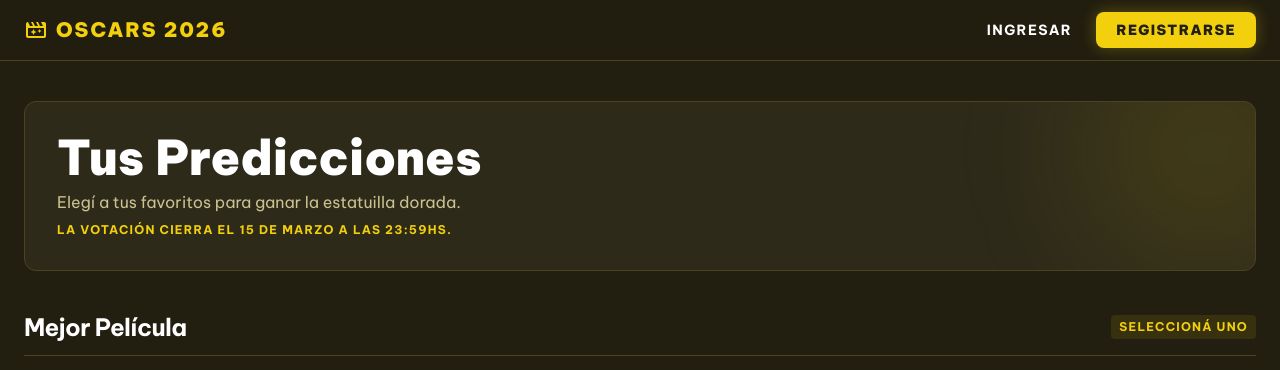
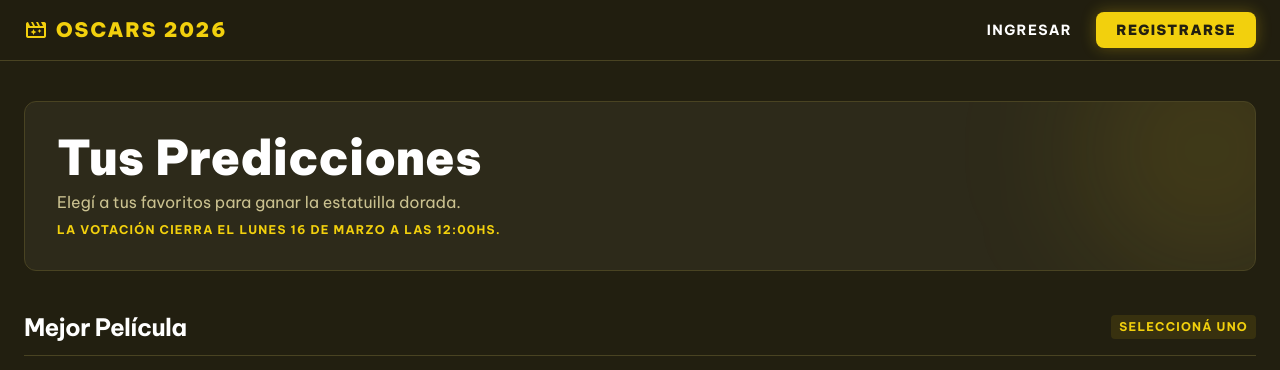
Before and after one commit to fabricio00101/prode-oscar, a Django app: page / in a window 1280 px wide. Shown: the top 370 px of the page. Run offline with Django 5.2, Linux system fonts and the light colour scheme; data comes from the database, SQL or seed files in the repository; some libraries are stand-ins or nearby versions.

Commit message:
Fix timezone issue and extend deadline to March 16th 12:00

```diff
--- a/config/settings.py
+++ b/config/settings.py
@@ -102,9 +102,9 @@ AUTH_PASSWORD_VALIDATORS = [
 # Internationalization
 # https://docs.djangoproject.com/en/6.0/topics/i18n/
 
-LANGUAGE_CODE = 'en-us'
+LANGUAGE_CODE = 'es-ar'
 
-TIME_ZONE = 'UTC'
+TIME_ZONE = 'America/Argentina/Buenos_Aires'
 
 USE_I18N = True
 
--- a/core/templates/core/home.html
+++ b/core/templates/core/home.html
@@ -107,7 +107,7 @@
         <div class="mb-10 p-8 rounded-xl bg-[#2d2a1a] border border-[#494322] relative overflow-hidden">
             <h2 class="text-white text-4xl md:text-5xl font-black mb-2 relative z-10">Tus Predicciones</h2>
             <p class="text-[#cbc290] relative z-10">Elegí a tus favoritos para ganar la estatuilla dorada.</p>
-            <p class="text-primary text-xs font-bold uppercase tracking-widest mt-2">La votación cierra el 15 de marzo a las 23:59hs.</p>
+            <p class="text-primary text-xs font-bold uppercase tracking-widest mt-2">La votación cierra el lunes 16 de marzo a las 12:00hs.</p>
             <div class="absolute top-0 right-0 w-64 h-64 bg-primary/10 rounded-full -mr-20 -mt-20 blur-3xl"></div>
         </div>
 
--- a/core/views.py
+++ b/core/views.py
@@ -10,7 +10,7 @@ import datetime
 
 def home(request):
 
-    FECHA_LIMITE = timezone.make_aware(datetime.datetime(2026, 3, 15, 23, 59))
+    FECHA_LIMITE = timezone.make_aware(datetime.datetime(2026, 3, 16, 12, 0))
     if request.method == 'POST':
         if not request.user.is_authenticated:
             return redirect('login')
```
